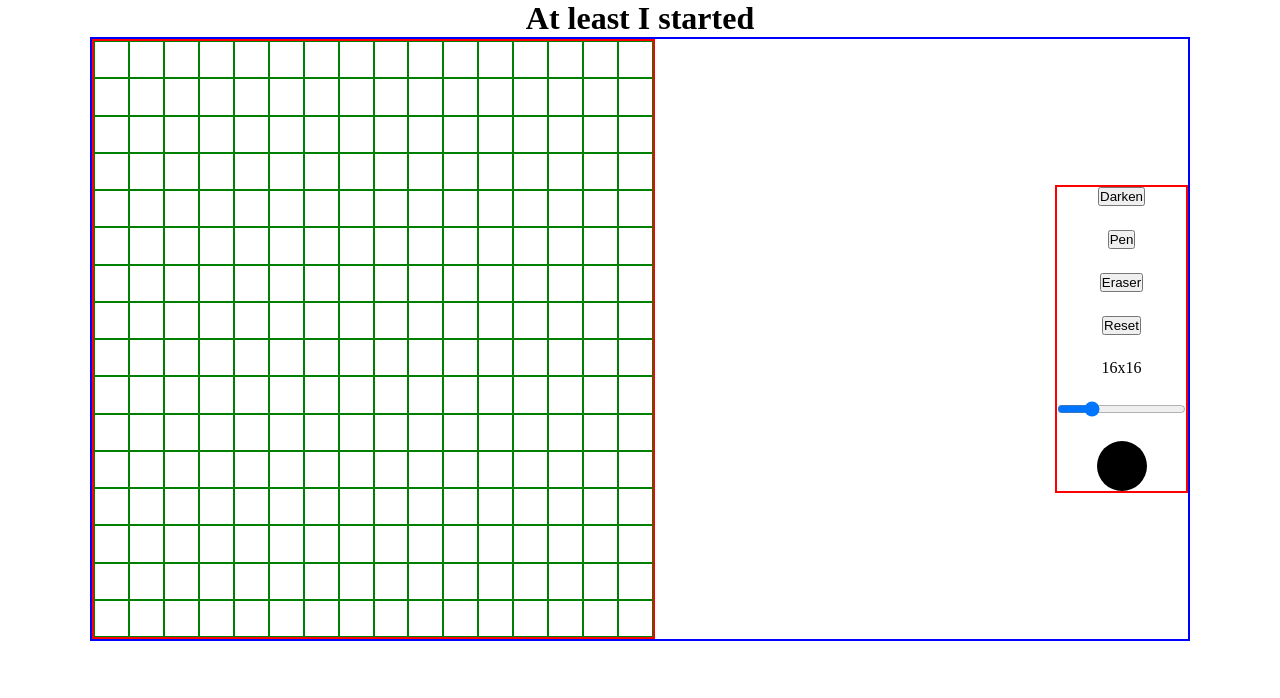
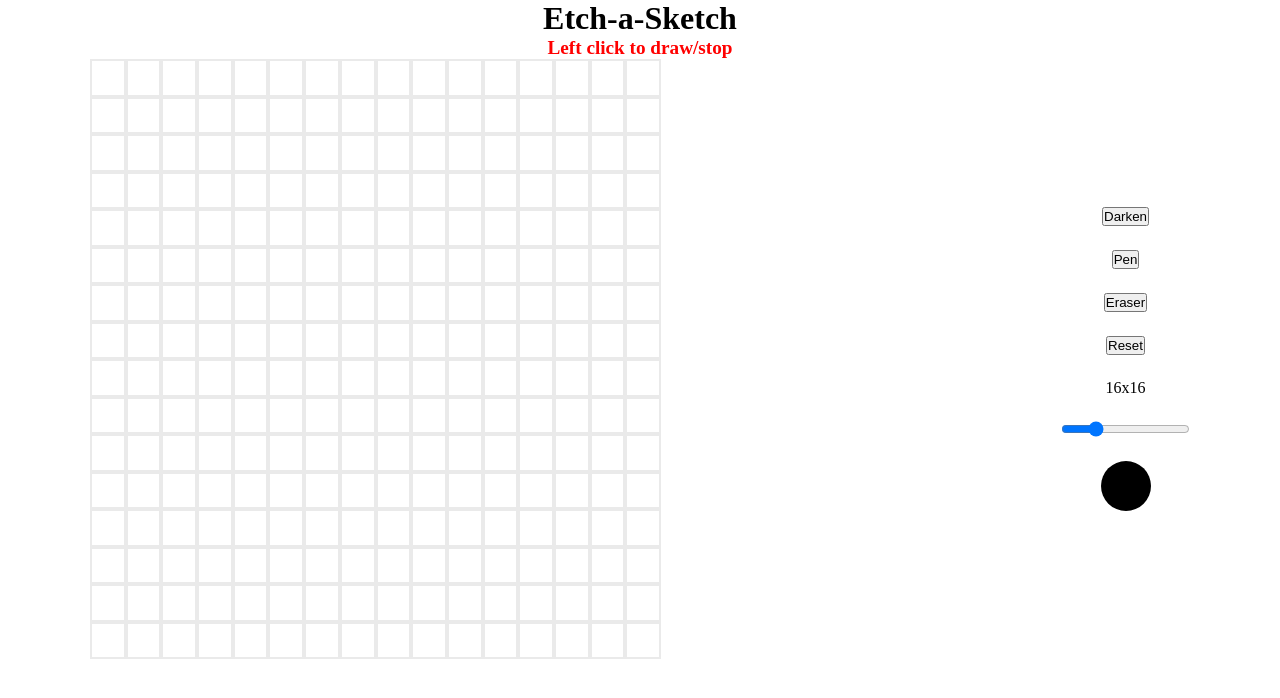
Before and after one commit to Maefire/Etch-a-Sketch, a plain HTML site: page index.html in a window 1280 px wide. Drawn offline with Linux system fonts and the light colour scheme.

Commit message:
Add minor instructions
To give user clarity on how to begin, I added a basic instruction.

This was done because people kept asking about things that already
existed in the program. More instructions to come with design changes.

```diff
--- a/index.html
+++ b/index.html
@@ -9,11 +9,10 @@
     <title>Etch-a-Sketch</title>
 </head>
 <body>
-    <h1 class="titleHeader">At least I started</h1>
+    <h1 class="titleHeader">Etch-a-Sketch</h1>
+    <div id="toolTip" class="tool">Left click to draw/stop</div>
     <main>
-        <!-- Grid -->
         <div id="wrapper" class="classWrapper"></div>
-        <!-- Right side menu -->
         <div id="menu">
             <button id="shadeButton">Darken</button>
             <button id="penButton">Pen</button>
--- a/style.css
+++ b/style.css
@@ -16,27 +16,30 @@ main{
     max-width: 1100px;
     margin: 0 auto;
     gap: 400px;
-    border: 2px solid blue;
+    /* border: 2px solid blue; */
+}
+.tool{
+    text-align: center;
+    color: red;
+    font-weight: bold;
+    font-size: larger;
 }
 .classWrapper{
     display: grid;
-    border: 2px solid red;
+    /* border: 2px solid red; */
     width: 800px;
     height: 600px;
 }
 .cell{
-    border: 1px solid green;
+    border: 2px solid #00000015;
 }
-/* .penColor{
-    background-color: black;
-} */
 #menu{
     display: flex;
     flex-flow: column;
     width: 10em;
     gap: 1.5em;
     align-items:center;
-    border: 2px solid red;
+    /* border: 2px solid red; */
 }
 input[type=color] {
     visibility: hidden;
```
